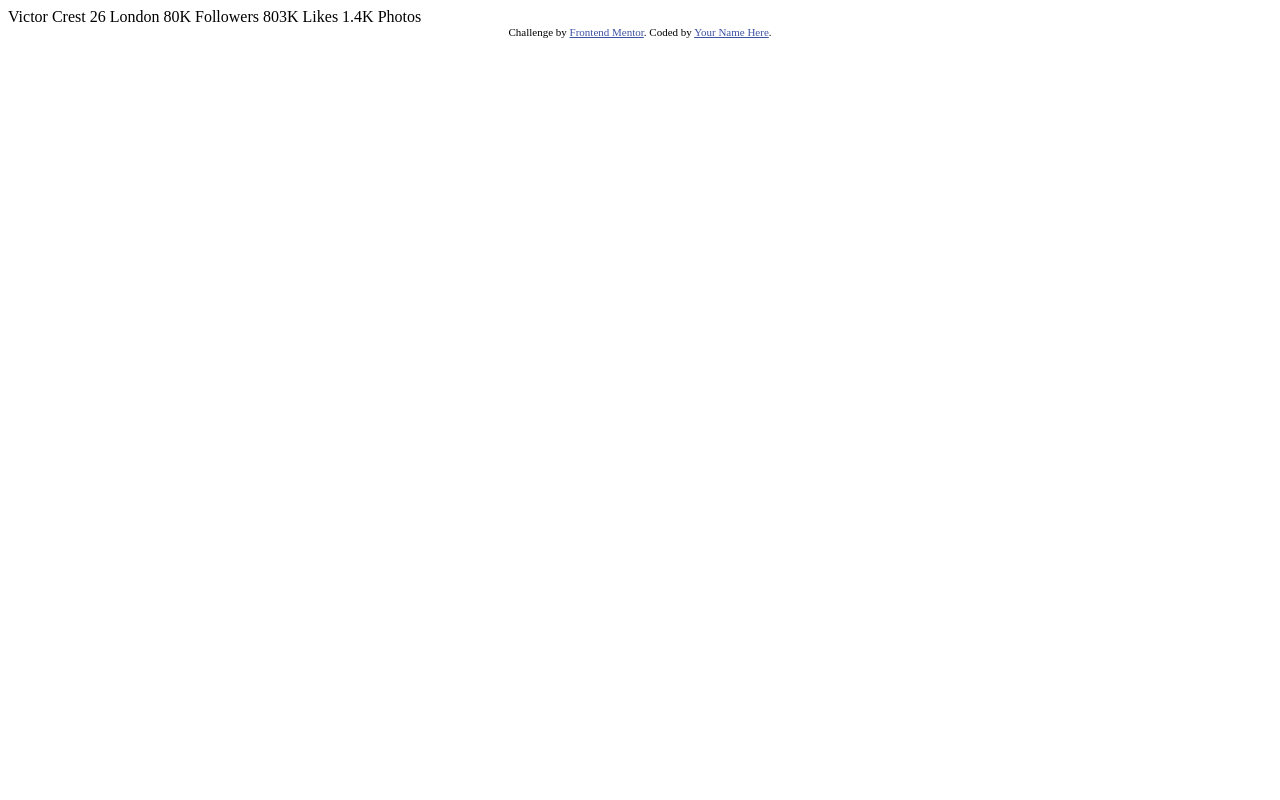
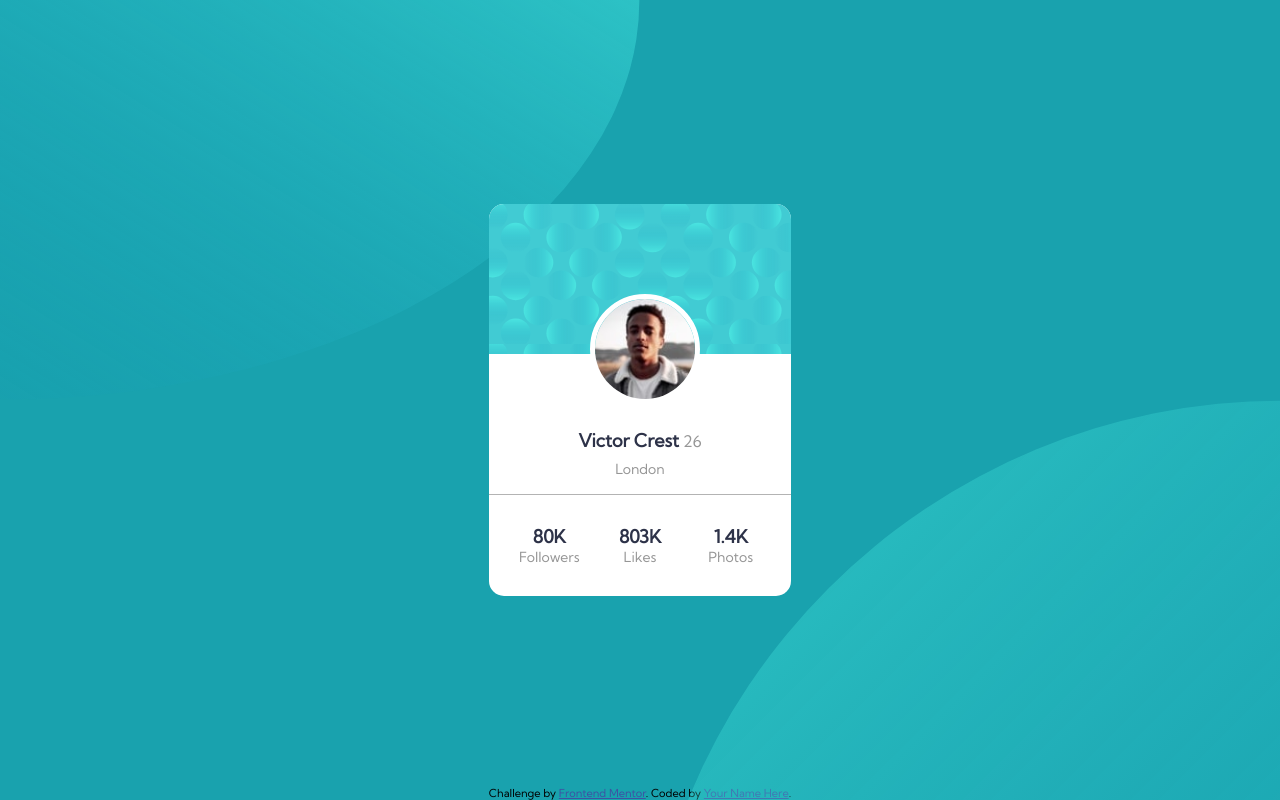
Before and after one commit to lenard123/frontend-mentor, a plain HTML site: page 4. Profile Card Component/index.html in a window 1280 px wide. Drawn offline with Linux system fonts and the light colour scheme.

Commit message:
Add Solution

```diff
--- a/4. Profile Card Component/index.html
+++ b/4. Profile Card Component/index.html
@@ -6,24 +6,39 @@
 
   <link rel="icon" type="image/png" sizes="32x32" href="./images/favicon-32x32.png">
   <link rel="stylesheet" type="text/css" href="./main.css">
-
+  <link rel="stylesheet" href="https://fonts.googleapis.com/css?family=Kumbh+Sans">
 
   <title>Frontend Mentor | Profile card component</title>
 
 </head>
 <body>
-  Victor Crest
-  26
-  London
+  <div class="card">
+    <div class="header">
+      <img src="./images/image-victor.jpg">
+    </div>
+    <div class="body">
+      <div class="mb-1">
+        <span class="strong">Victor Crest</span>
+        26
+      </div>
+      <div class="small">London</div>
+    </div>
 
-  80K
-  Followers
-
-  803K
-  Likes
-
-  1.4K
-  Photos
+    <div class="footer">
+      <div>
+        <div class="strong">80K</div>
+        <div class="small">Followers</div>
+      </div>
+      <div>
+        <div class="strong">803K</div>
+        <div class="small">Likes</div>
+      </div>
+      <div>
+        <div class="strong">1.4K</div>
+        <div class="small">Photos</div>
+      </div>
+    </div>
+  </div>
   <div class="attribution">
     Challenge by <a href="https://www.frontendmentor.io?ref=challenge" target="_blank">Frontend Mentor</a>.
     Coded by <a href="#">Your Name Here</a>.
--- a/4. Profile Card Component/main.css
+++ b/4. Profile Card Component/main.css
@@ -1,2 +1,91 @@
-.attribution { font-size: 11px; text-align: center; }
+
+body::before {
+  background-image: url(./images/bg-pattern-top.svg);
+  background-size: 100% 100%;
+  background-repeat: no-repeat;
+  content: '';
+  width: 100vw;
+  height: 100vh;
+  position: fixed;
+  top: -50vh;
+  left: -50vw;
+}
+
+body::after {
+  background-image: url(./images/bg-pattern-bottom.svg);
+  background-size: 100%;
+  background-repeat: no-repeat;
+  content: '';
+  width: 100vw;
+  height: 100vh;
+  position: fixed;
+  bottom: -50vh;
+  right: -50vw;
+}
+
+body {
+  box-sizing: border-box;
+  background-color: hsl(185, 75%, 39%);
+  display: grid;
+  margin: 0;
+  min-height: 100vh;
+  place-items: center;
+  font-family: Kumbh Sans;
+}
+
+.card {
+  background-color: hsl(0, 0%, 100%);
+  border-radius: 15px;
+  overflow: hidden;
+  z-index: 100;
+  color: hsl(0, 0%, 59%);
+  text-align: center;
+}
+
+.card .header {
+  background-image: url(./images/bg-pattern-card.svg);
+  height: 150px;
+  position: relative;
+}
+
+.card .body {
+  padding-top: 75px;
+  padding-bottom: 1rem;
+  border-bottom: 1px solid hsl(0, 0%, 70%);
+}
+
+.card .header > img{
+  height: 100px;
+  width: 100px;
+  border: 5px solid white;
+  border-radius: 50%;
+  margin: auto;
+  display: block;
+  position: absolute;
+  bottom: -50px;
+  left: calc(50% - 50px);
+}
+
+.card .footer {
+  padding: 30px;
+  display: grid;
+  grid-template-columns: repeat(3, 1fr);
+  gap: 30px;
+}
+
+.strong {
+  font-weight: 700;
+  font-size: 18px;
+  color: hsl(229, 23%, 23%);
+}
+
+.small {
+  font-size: 14px;
+}
+
+.mb-1{
+  margin-bottom: .5rem;
+}
+
+.attribution { font-size: 11px; position: fixed; bottom: 0;}
 .attribution a { color: hsl(228, 45%, 44%); }
```
